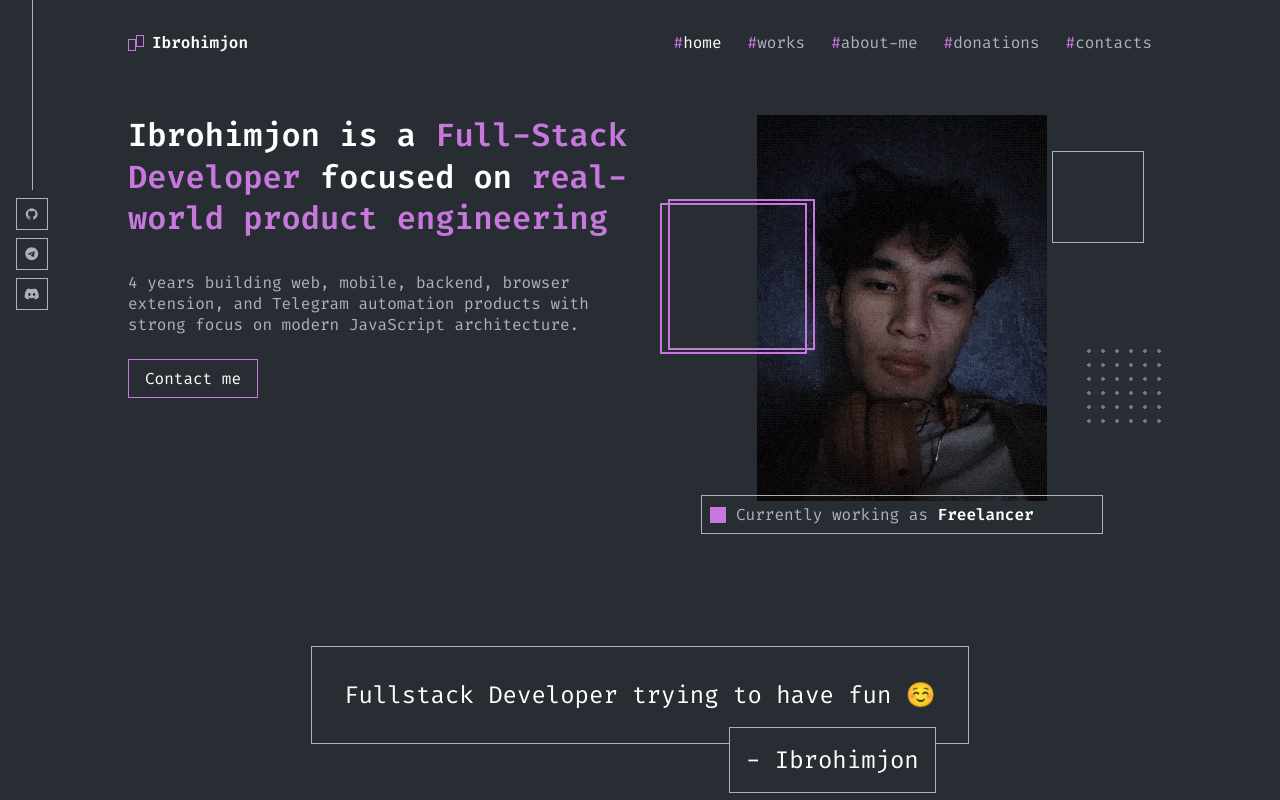
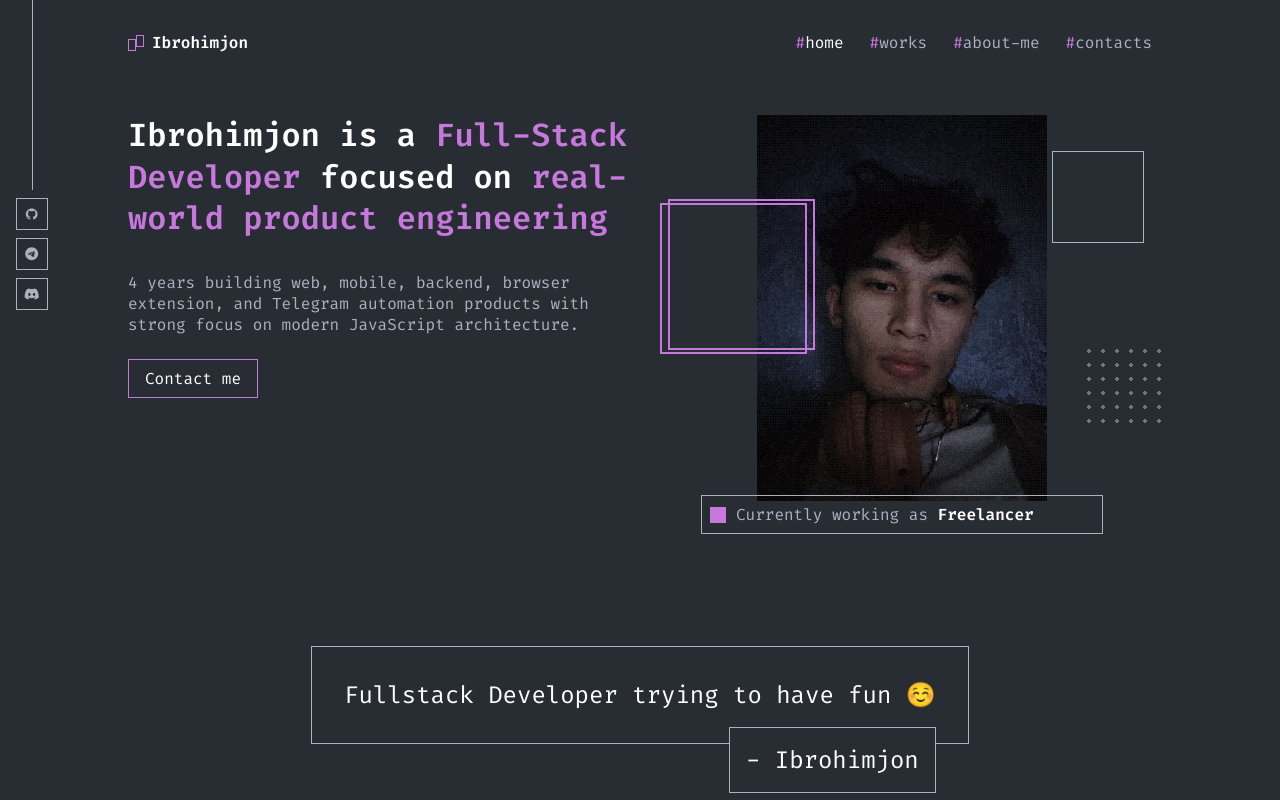
Before and after one commit to IBO-Umbrel/my_portfolio, a React (Vite) app: page / in a window 1280 px wide. Shown: the top 800 px of the page. Built offline with nearby package versions, Linux system fonts and the light colour scheme.

Commit message:
donetions removed

```diff
--- a/src/App.tsx
+++ b/src/App.tsx
@@ -39,7 +39,7 @@ const navItems: NavItem[] = [
   { id: "home", label: "home" },
   { id: "works", label: "works" },
   { id: "about", label: "about-me" },
-  { id: "donations", label: "donations" },
+  // { id: "donations", label: "donations" },
   { id: "contacts", label: "contacts" }
 ];
 
@@ -303,7 +303,7 @@ export default function App() {
           </div>
         </section>
 
-        <section id="donations" className="donations-section">
+        {/* <section id="donations" className="donations-section">
           <HashTitle text="donations" />
           <div className="donations-layout">
             <p>
@@ -318,7 +318,7 @@ export default function App() {
               Support on Patreon
             </a>
           </div>
-        </section>
+        </section> */}
 
         <section id="contacts" className="contacts-section">
           <HashTitle text="contacts" />
```
